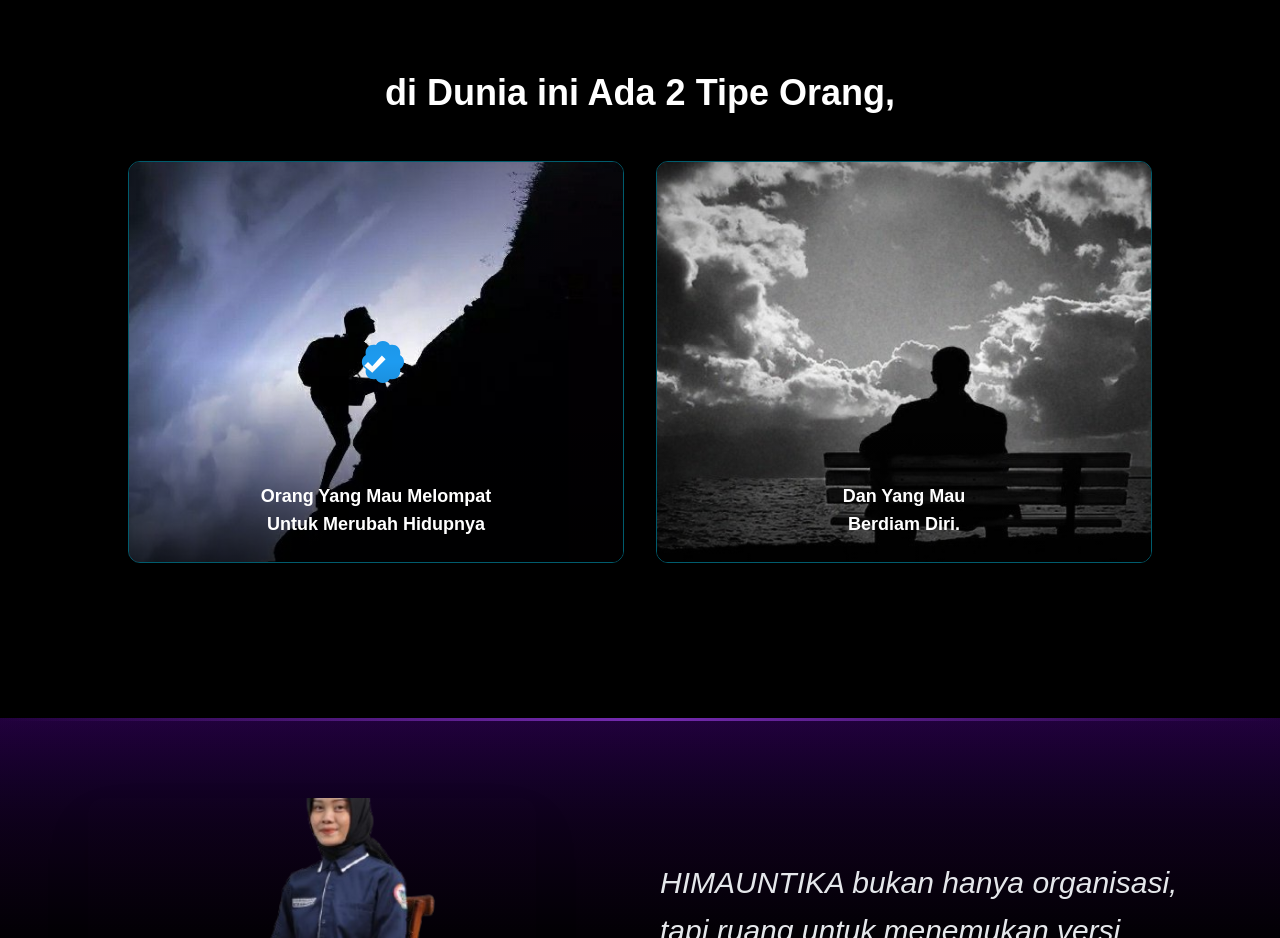
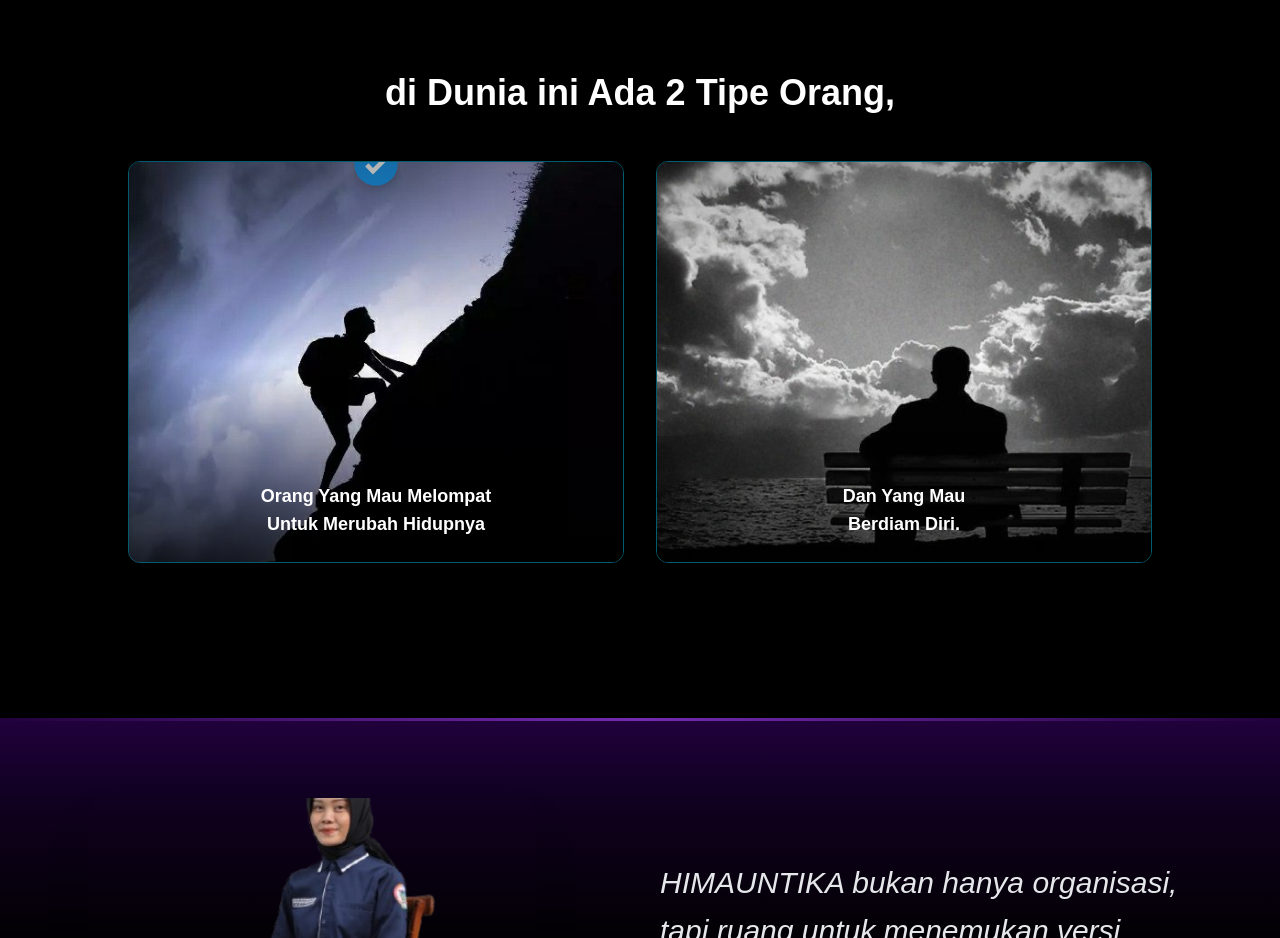
Before and after one commit to Gbaee/himauntika.ac.id, a Next.js app: page /himauntika in a window 1280 px wide. Shown: the part 6140-7078 px from the top of the page. Built offline with nearby package versions, Linux system fonts and the light colour scheme.

Commit message:
menambahakn centang biru di card kiri update

```diff
--- a/components/ui/TipeOrangSection.jsx
+++ b/components/ui/TipeOrangSection.jsx
@@ -1,5 +1,25 @@
 import Image from "next/image";
 import { motion } from "framer-motion";
+
+function VerifiedBadge() {
+  return (
+    <div className="absolute -top-6 left-1/2 -translate-x-1/2">
+      <svg
+        xmlns="http://www.w3.org/2000/svg"
+        width="52"
+        height="52"
+        viewBox="0 0 24 24"
+        className="drop-shadow-lg"
+      >
+        <circle cx="12" cy="12" r="10" fill="#1D9BF0" />
+        <path
+          fill="white"
+          d="M10.6 13.8l-2.1-2.1L7 13.2l3.6 3.6 6-6-1.5-1.5z"
+        />
+      </svg>
+    </div>
+  );
+}
 
 export default function TipeOrangSection() {
   return (
@@ -14,11 +34,14 @@ export default function TipeOrangSection() {
 
       {/* Grid Card */}
       <div className="grid md:grid-cols-2 gap-8 max-w-5xl w-full">
-        {/* Card 1 - Dengan Verified Badge */}
+        {/* Card 1 (dengan badge verified) */}
         <motion.div
           whileHover={{ scale: 1.05 }}
           className="relative rounded-xl overflow-hidden border border-cyan-500/50 shadow-lg"
         >
+          {/* Badge di atas card */}
+          <VerifiedBadge />
+
           <Image
             src="/images/orang-melompat.jpg" // ganti sesuai gambarmu
             alt="Orang"
@@ -26,25 +49,6 @@ export default function TipeOrangSection() {
             height={600}
             className="w-full h-[400px] object-cover"
           />
-
-          {/* Verified Badge */}
-          <div className="absolute inset-0 flex items-center justify-center">
-            <svg
-              xmlns="http://www.w3.org/2000/svg"
-              viewBox="0 0 24 24"
-              className="w-16 h-16"
-            >
-              <path
-                fill="#1D9BF0"
-                d="M22.5 12c0 1.1-.6 2.1-1.5 2.6.1.3.1.6.1.9 0 1.7-1.3 3-3 3-.3 0-.6 0-.9-.1-.5.9-1.5 1.5-2.6 1.5s-2.1-.6-2.6-1.5c-.3.1-.6.1-.9.1-1.7 0-3-1.3-3-3 0-.3 0-.6.1-.9-.9-.5-1.5-1.5-1.5-2.6s.6-2.1 1.5-2.6c-.1-.3-.1-.6-.1-.9 0-1.7 1.3-3 3-3 .3 0 .6 0 .9.1.5-.9 1.5-1.5 2.6-1.5s2.1.6 2.6 1.5c.3-.1.6-.1.9-.1 1.7 0 3 1.3 3 3 0 .3 0 .6-.1.9.9.5 1.5 1.5 1.5 2.6z"
-              />
-              <path
-                fill="#fff"
-                d="M10.6 13.6 9 12l-1.4 1.4L10.6 16l5-5-1.4-1.4z"
-              />
-            </svg>
-          </div>
-
           <div className="absolute inset-0 bg-gradient-to-t from-black/70 via-transparent to-black/30 flex items-end justify-center p-6">
             <p className="text-lg font-semibold">
               Orang Yang Mau Melompat <br /> Untuk Merubah Hidupnya
@@ -52,7 +56,7 @@ export default function TipeOrangSection() {
           </div>
         </motion.div>
 
-        {/* Card 2 */}
+        {/* Card 2 (tanpa badge) */}
         <motion.div
           whileHover={{ scale: 1.05 }}
           className="relative rounded-xl overflow-hidden border border-cyan-500/50 shadow-lg"
```
